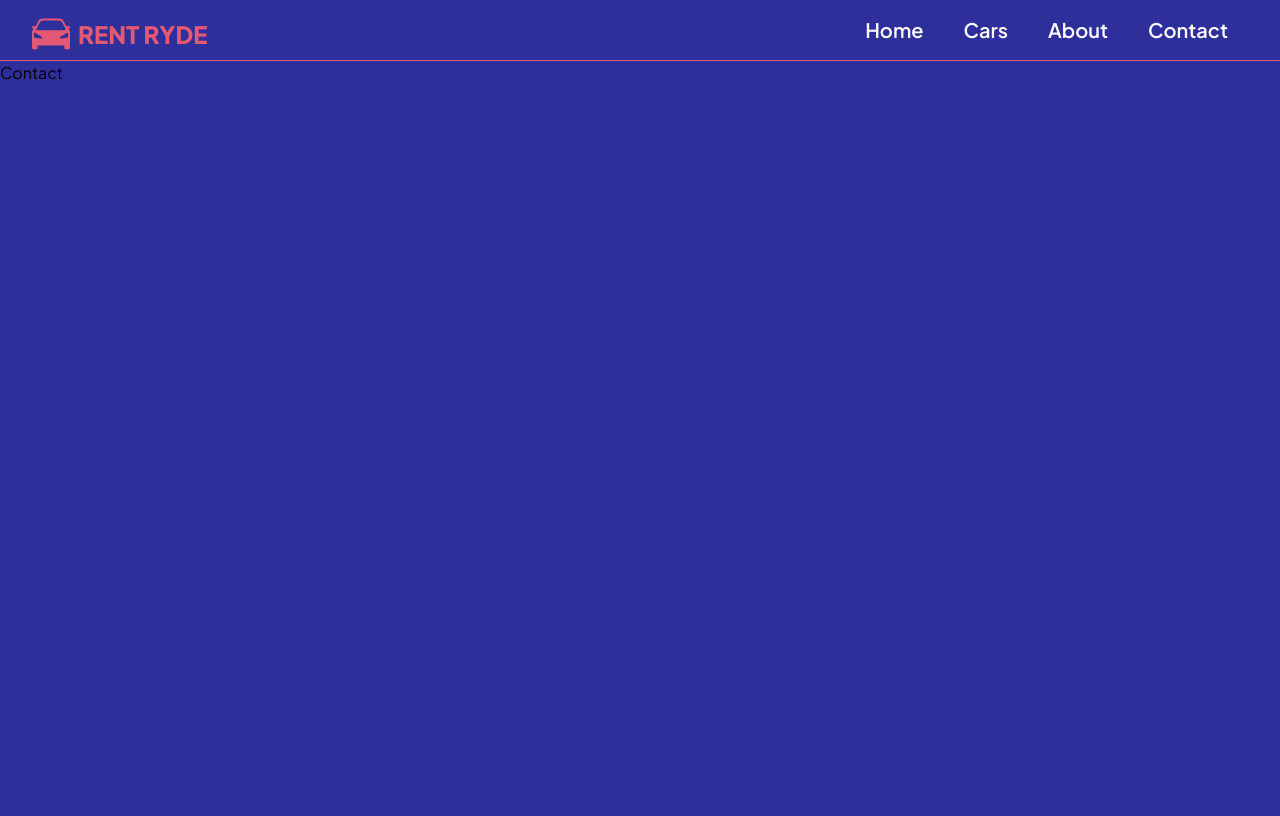
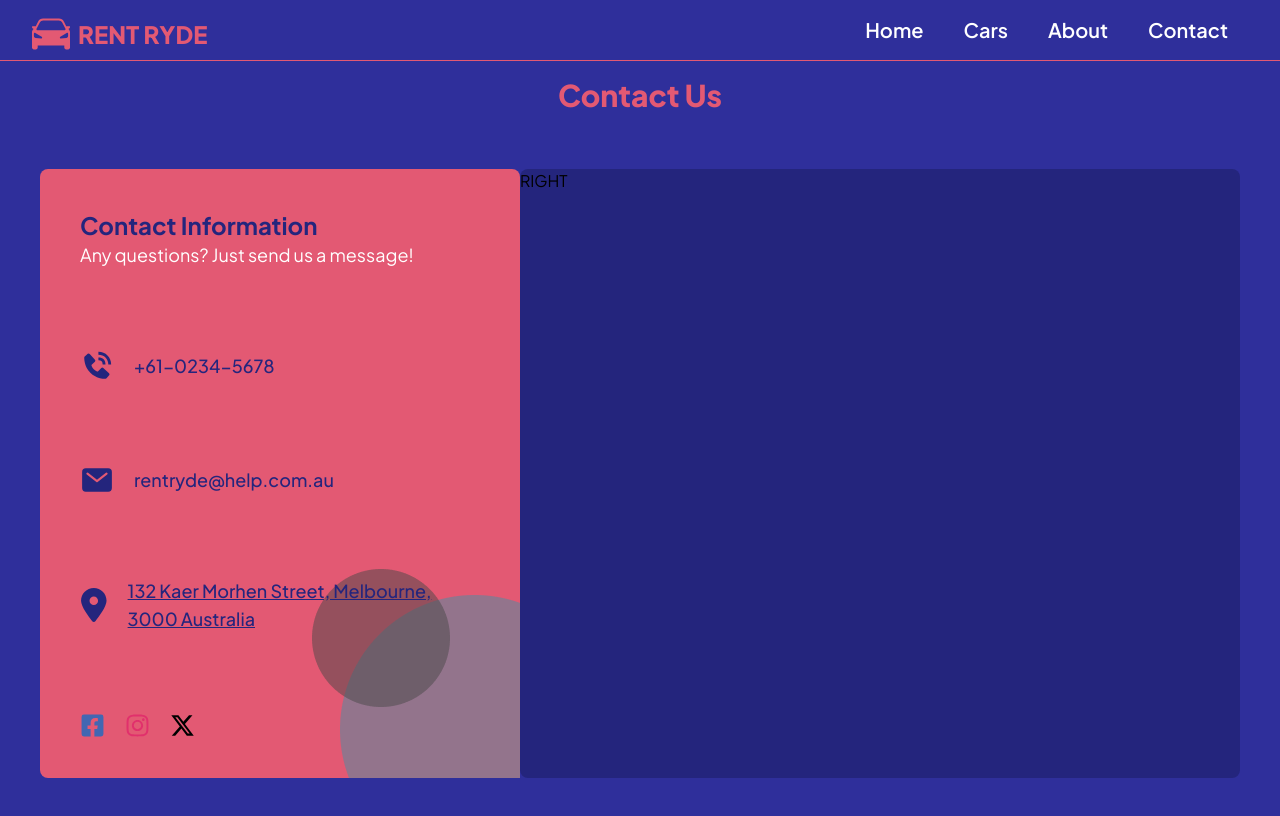
Before and after one commit to akshithP/rent-ryde, a Next.js app: page /contact in a window 1280 px wide. Built offline with nearby package versions, Linux system fonts and the light colour scheme.

Commit message:
Created the left side of the form, containing contact information

```diff
--- a/app/contact/page.tsx
+++ b/app/contact/page.tsx
@@ -1,7 +1,104 @@
+"use client";
 import React from "react";
+import Image from "next/image";
+import { BiSolidPhoneCall as Phone } from "react-icons/bi";
+import { IoMail as Mail } from "react-icons/io5";
+import { FaLocationDot as Pin } from "react-icons/fa6";
+import { FaInstagram as Instagram } from "react-icons/fa";
+import { FaFacebookSquare as Facebook } from "react-icons/fa";
+import { FaXTwitter as X } from "react-icons/fa6";
+import DualCircle from "../../public/dual-circles.png";
 
 const Contact = () => {
-  return <div>Contact</div>;
+  return (
+    <div id="pageContainer">
+      {/*-----------------TITLE----------------*/}
+      <div className="flex justify-center p-4">
+        <h1
+          id="title"
+          className="font-extrabold md:text-3xl text-2xl text-primary"
+        >
+          Contact Us
+        </h1>
+      </div>
+
+      {/*-----------------CONTACT FORM----------------*/}
+      <div
+        id="content"
+        className="grid grid-cols-5 gap-0 p-10 lg:max-w-7xl lg:mx-auto max-w-full"
+      >
+        {/*---------LEFT FORM----------*/}
+        <div className="col-span-2 bg-primary rounded-lg p-10 flex flex-col gap-y-20 font-poppins relative z-1">
+          <section className="gap-10">
+            <h1 className="text-2xl font-bold text-secondary2">
+              Contact Information
+            </h1>
+
+            <p className="text-lg font-normal text-textPrimary">
+              Any questions? Just send us a message!
+            </p>
+          </section>
+
+          {/*---------PHONE----------*/}
+          <a
+            href={`tel:+61-0234-5678`}
+            className="flex gap-5 justify-start items-center text-secondary2"
+          >
+            <Phone size={34} />
+            <p className="text-lg font-medium hover:underline">+61-0234-5678</p>
+          </a>
+
+          {/* <section className="flex gap-5 justify-start items-center text-secondary2">
+            <Phone size={34} />
+            <a
+              href={`tel:+61-0234-5678`}
+              className="text-lg font-medium hover:underline"
+            >
+              +61-0234-5678
+            </a>
+          </section> */}
+
+          {/*---------MAIL----------*/}
+          <section className="flex gap-5 justify-start items-center text-secondary2">
+            <Mail size={34} />
+            <a
+              href={`mailto:rentryde@help.com.au`}
+              className="text-lg font-medium hover:underline"
+            >
+              rentryde@help.com.au
+            </a>
+          </section>
+
+          {/*---------ADDRESS----------*/}
+          <section className="flex gap-5 justify-start items-center text-secondary2 z-10">
+            <Pin size={34} />
+            <a
+              href={`https://www.google.com/maps/search/?api=1&query=132+Kaer+Morhen+Street,+Melbourne,+3000+Australia`}
+              target="_blank"
+              rel="noopener noreferrer"
+              className="text-lg font-medium underline hover:text-textPrimary transition-colors"
+            >
+              132 Kaer Morhen Street, Melbourne, 3000 Australia
+            </a>
+          </section>
+
+          {/*---------ICONS----------*/}
+          <section className="flex gap-5 z-10">
+            <Facebook size={25} className="text-[#4267B2]" />
+            <Instagram size={25} className="text-[#E1306C]" />
+            <X size={25} />
+          </section>
+
+          <div className="absolute bottom-0 right-0 ">
+            <Image src={DualCircle} alt="Dual Circle" />
+          </div>
+        </div>
+
+        {/*---------RIGHT FORM----------*/}
+        <div className="col-span-3 bg-secondary2 rounded-lg z-0">RIGHT</div>
+      </div>
+    </div>
+  );
 };
 
 export default Contact;
```
Also changed, not shown: public/dual-circles.png (added).
